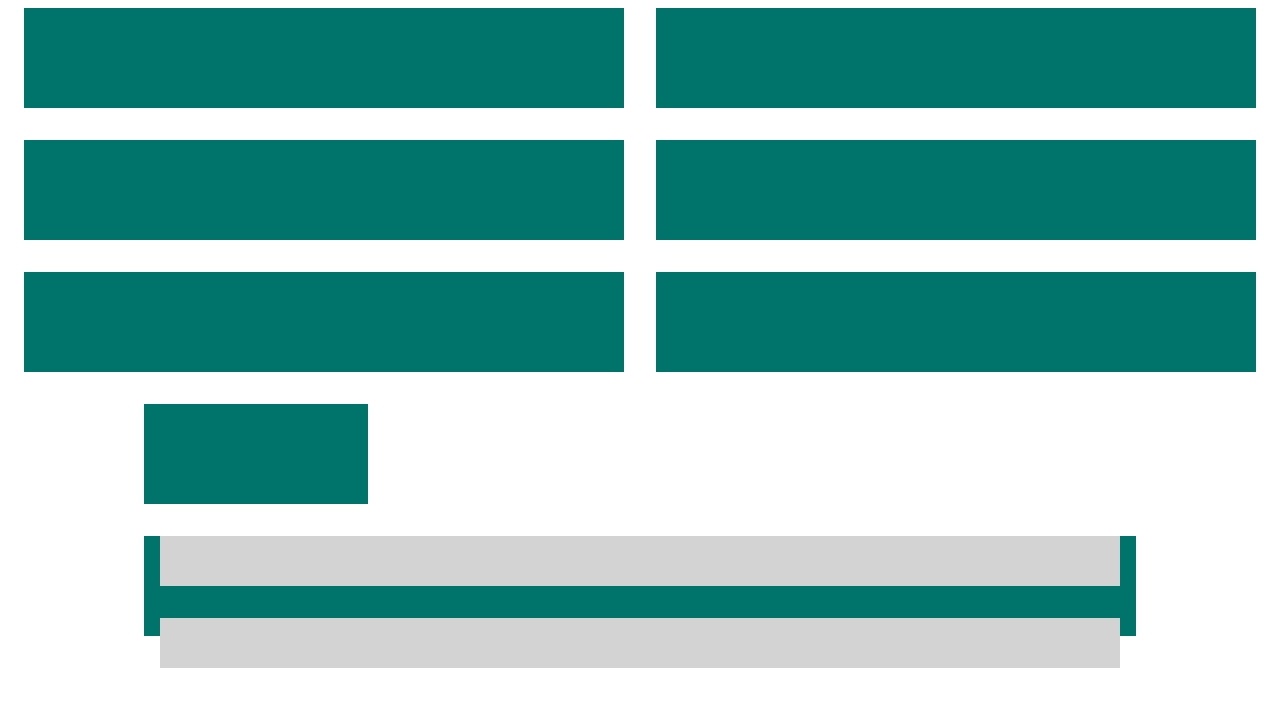
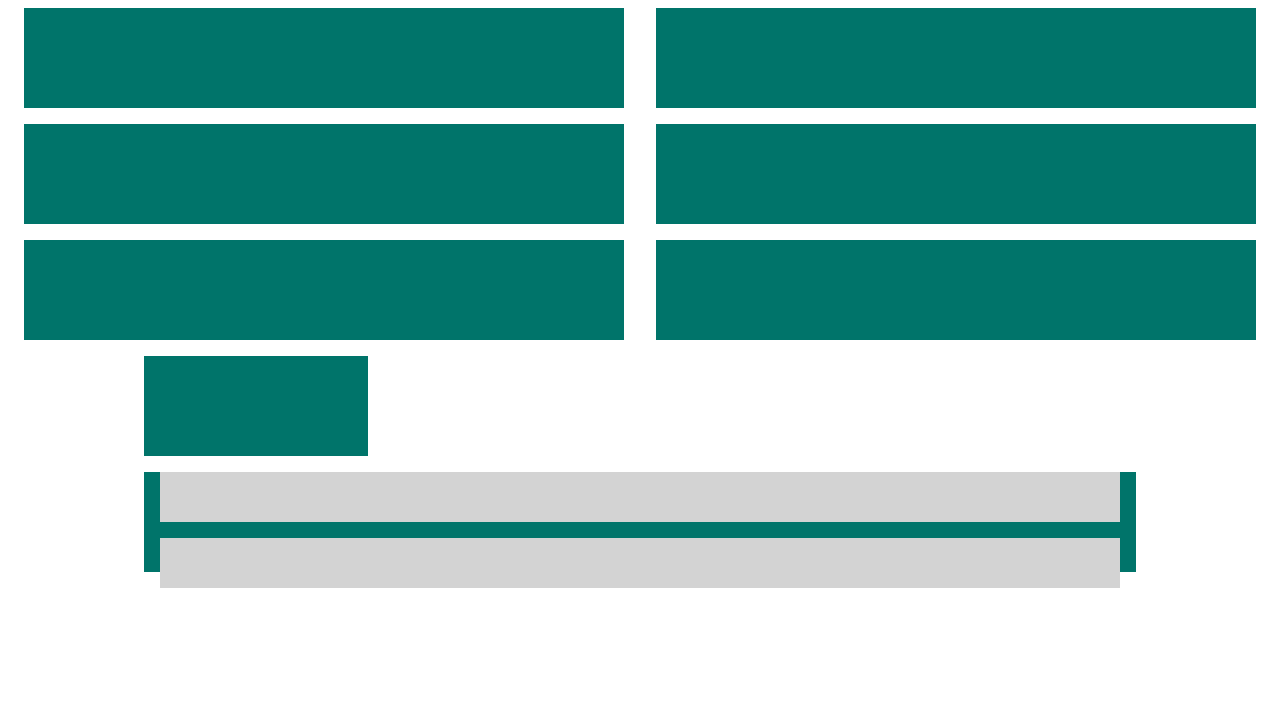
Before and after one commit to JuliaPetrishina/snippets, a website: page mixins/grid/flexbox/index.html in a window 1280 px wide. Drawn offline with Linux system fonts and the light colour scheme.

Commit message:
Test commit

```diff
--- a/mixins/Grid/flexbox/index.css
+++ b/mixins/Grid/flexbox/index.css
@@ -7,18 +7,14 @@
   display: flex;
   flex-direction: row;
   flex-flow: wrap;
-  flex: 0 1 auto;
   max-width: 1280px;
   margin: 0 auto; }
 
 .grid__item {
   box-sizing: border-box;
-  flex: 50% 50% auto;
-  flex-basis: 50%;
+  flex: 0 1 50%;
   max-width: 50%;
-  padding-right: 1rem;
-  padding-left: 1rem;
-  padding-bottom: 2rem; }
+  padding: 0 1rem 1rem; }
 
 .box {
   height: 100px;
@@ -28,7 +24,6 @@
   display: flex;
   flex-direction: row;
   flex-flow: wrap;
-  flex: 0 1 auto;
   max-width: 1024px;
   margin: 0 auto; }
 
@@ -38,26 +33,19 @@
 
 .module--1 {
   box-sizing: border-box;
-  flex: 25% 25% auto;
-  flex-basis: 25%;
+  flex: 0 1 25%;
   max-width: 25%;
-  padding-right: 1rem;
-  padding-left: 1rem;
-  padding-bottom: 2rem; }
+  padding: 0 1rem 1rem; }
 
 .module--2 {
   box-sizing: border-box;
-  flex: 100% 100% auto;
-  flex-basis: 100%;
+  flex: 0 1 100%;
   max-width: 100%;
-  padding-right: 1rem;
-  padding-left: 1rem;
-  padding-bottom: 2rem; }
+  padding: 0 1rem 1rem; }
 .module--2 .module__inner {
   display: flex;
   flex-direction: row;
   flex-flow: wrap;
-  flex: 0 1 auto;
   max-width: 100%;
   margin: 0 auto; }
 
@@ -67,9 +55,6 @@
 
 .module-nested {
   box-sizing: border-box;
-  flex: 100% 100% auto;
-  flex-basis: 100%;
+  flex: 0 1 100%;
   max-width: 100%;
-  padding-right: 1rem;
-  padding-left: 1rem;
-  padding-bottom: 2rem; }
+  padding: 0 1rem 1rem; }
```
